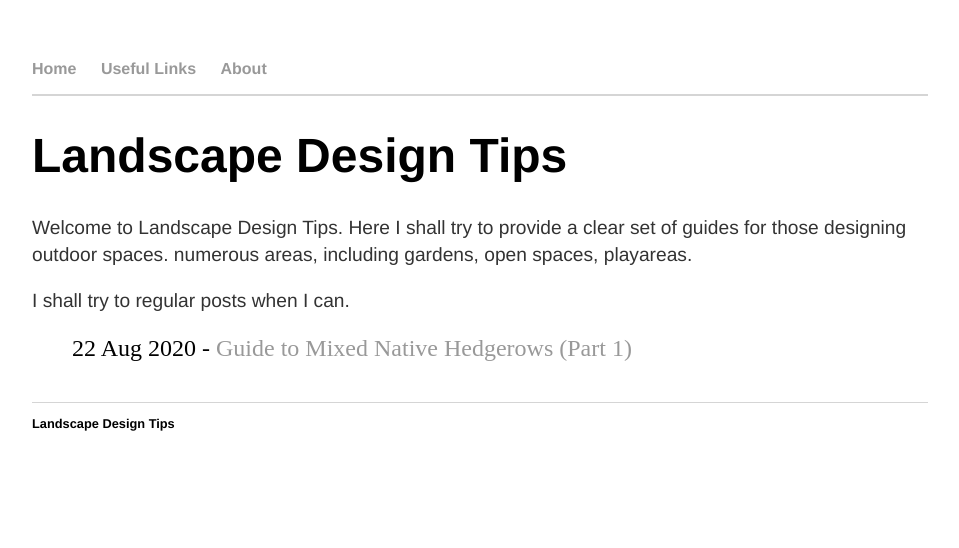
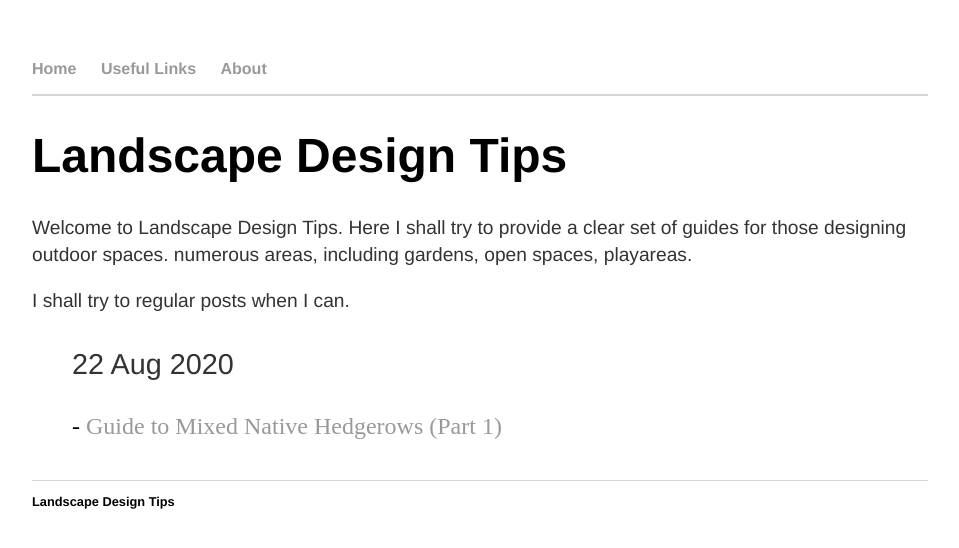
Before and after one commit to Quixoty/ORIG, a Jekyll site: the page built from index.html, in a window 1280 px wide. Shown: the top 548 px of the page, without its empty margins (160-1119 px from the left). Built offline with Jekyll 4.4.1, drawn with Linux system fonts in a browser that asks for light colours.

Commit message:
Update index.html

```diff
--- a/index.html
+++ b/index.html
@@ -8,12 +8,12 @@
 	<p></p>
 	<p>Welcome to Landscape Design Tips. Here I shall try to provide a clear set of guides for those designing outdoor spaces. numerous areas, including gardens, open spaces, playareas.</p>
 	<p>I shall try to regular posts when I can.</p>
-	<p><ul class="posts">
+	<ul class="posts">
 
 	  {% for post in site.posts %}
-	    <li><span>{{ post.date | date_to_string }}</span> - <a href="{{ post.url }}" title="{{ post.title }}">{{ post.title }}</a></li>
+	    <li><p><span>{{ post.date | date_to_string }}</span></p> - <a href="{{ post.url }}" title="{{ post.title }}">{{ post.title }}</a></li>
 	  {% endfor %}
-	</ul></p>
+	</ul>
 
 
 
```
